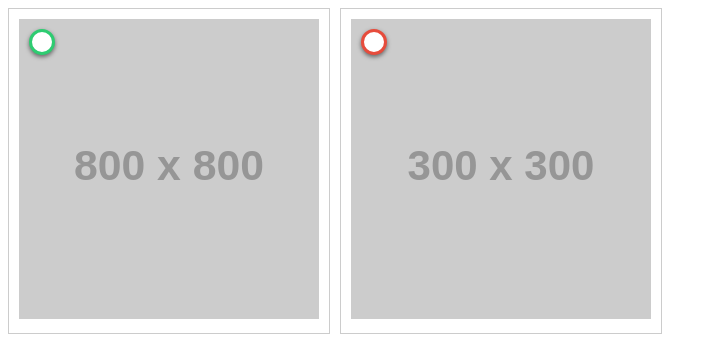
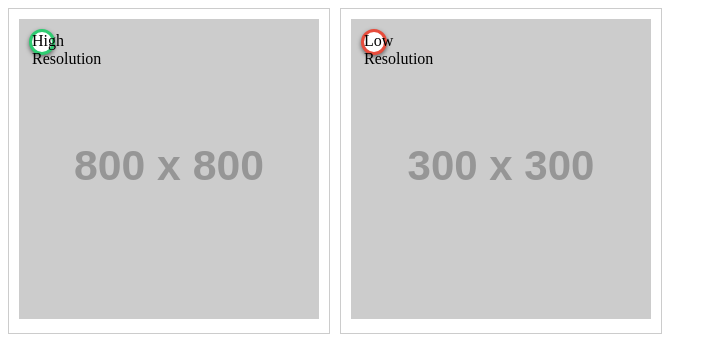
Before and after one commit to Drop-Database-24-7/BEST-Ecology-Project, a browser extension: page Frontend/test.html in a window 1280 px wide. Shown: the whole page, without its empty margins (0-717 px from the left). Drawn offline with Linux system fonts and the light colour scheme; placeholder pictures from the web are drawn by us.

Commit message:
added bubble

```diff
--- a/Frontend/content.js
+++ b/Frontend/content.js
@@ -20,6 +20,8 @@ function checkImageResolution(imgElement) {
   return maxDim >= HIGH_RES_THRESHOLD;
 }
 
+
+
 function addMarker(itemContainer, isHighRes, imgSrc) {
   if (itemContainer.querySelector('.vinted-res-marker')) return;
 
@@ -27,6 +29,11 @@ function addMarker(itemContainer, isHighRes, imgSrc) {
   marker.classList.add('vinted-res-marker');
   marker.classList.add(isHighRes ? 'high-res' : 'low-res');
   marker.title = isHighRes ? 'High Resolution' : 'Low Resolution';
+
+  const tooltip = document.createElement('span');
+  tooltip.className = 'vinted-tooltip-bubble';
+  tooltip.textContent = isHighRes ? 'High Resolution' : 'Low Resolution';
+  marker.appendChild(tooltip);
 
   // Set dominant color
   if (imgSrc) {
```
Also changed, not shown: Frontend/styles.css (line endings or trailing spaces), 1 other file.
